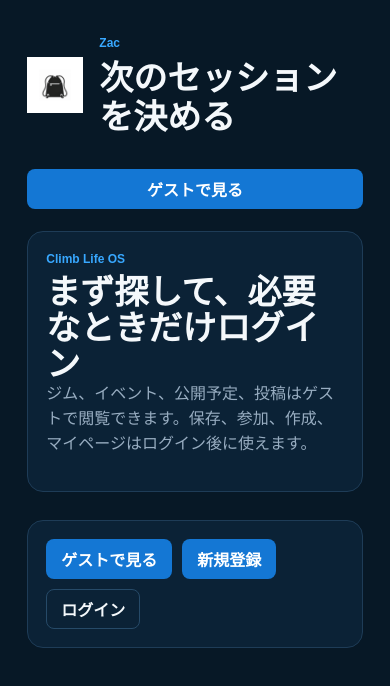
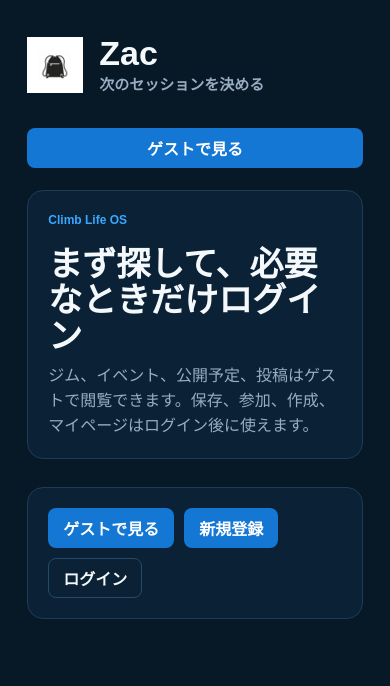
Before and after one commit to kabuto-kohei/zac, a Next.js app in the folder apps/web/: page / in a window 390 px wide. Shown: the top 686 px of the page. Built offline with nearby package versions, Linux system fonts and the light colour scheme; no server answers.

Commit message:
Web共通部品をダークUIに統一

```diff
--- a/apps/web/app/globals.css
+++ b/apps/web/app/globals.css
@@ -190,6 +190,7 @@ p {
   align-items: center;
   justify-content: space-between;
   margin-top: 44px;
+  gap: 20px;
 }
 
 .section-title span {
@@ -592,20 +593,32 @@ p {
 }
 
 .wide-card {
-  padding: 18px;
+  display: grid;
+  gap: 10px;
+  width: 100%;
+  padding: 24px;
+}
+
+.wide-card h3 {
+  margin-bottom: 0;
+}
+
+.wide-card p:last-child {
+  margin-bottom: 0;
 }
 
 .hero-card {
   display: grid;
-  grid-template-columns: 144px minmax(0, 1fr);
-  gap: 18px;
+  grid-template-columns: 168px minmax(0, 1fr);
+  gap: 28px;
   align-items: center;
-  padding: 16px;
+  width: 100%;
+  padding: 28px;
 }
 
 .hero-visual {
-  min-height: 132px;
-  border-radius: 8px;
+  min-height: 168px;
+  border-radius: 20px;
 }
 
 .card-visual,
@@ -668,10 +681,10 @@ p {
 
 .profile-panel {
   display: grid;
-  grid-template-columns: 88px minmax(0, 1fr);
-  gap: 16px;
+  grid-template-columns: 132px minmax(0, 1fr);
+  gap: 26px;
   align-items: center;
-  padding: 16px;
+  padding: 28px;
 }
 
 .profile-stats {
@@ -701,8 +714,8 @@ p {
 
 .profile-dashboard {
   display: grid;
-  gap: 12px;
-  padding: 16px;
+  gap: 20px;
+  padding: 24px;
 }
 
 .activity-tab {
@@ -720,15 +733,15 @@ p {
 
 .mini-list {
   display: grid;
-  gap: 8px;
+  gap: 12px;
 }
 
 .mini-list-item {
   display: grid;
-  gap: 3px;
+  gap: 6px;
   border: 1px solid var(--line);
-  border-radius: 12px;
-  padding: 10px 12px;
+  border-radius: 16px;
+  padding: 16px;
   background: var(--surface-soft);
 }
 
@@ -748,7 +761,7 @@ p {
 }
 
 .empty-state {
-  padding: 18px;
+  padding: 24px;
 }
 
 .guest-banner,
@@ -833,19 +846,21 @@ p {
 
 .form-panel {
   display: grid;
-  gap: 18px;
-  padding: 20px;
+  gap: 22px;
+  width: min(100%, 760px);
+  margin: 42px auto 0;
+  padding: 28px;
 }
 
 .form-heading {
   display: flex;
   align-items: center;
-  gap: 12px;
+  gap: 16px;
 }
 
 .form-grid {
   display: grid;
-  gap: 14px;
+  gap: 16px;
 }
 
 .form-grid label {
@@ -1044,6 +1059,27 @@ p {
     grid-template-columns: 72px minmax(0, 1fr);
   }
 
+  .wide-card,
+  .form-panel,
+  .profile-dashboard,
+  .empty-state {
+    padding: 20px;
+  }
+
+  .form-panel {
+    margin-top: 28px;
+  }
+
+  .hero-card,
+  .profile-panel {
+    grid-template-columns: 1fr;
+    padding: 20px;
+  }
+
+  .hero-visual {
+    min-height: 132px;
+  }
+
   .card-message {
     grid-column: 1 / -1;
   }
--- a/apps/web/src/features/home/auth-flow.tsx
+++ b/apps/web/src/features/home/auth-flow.tsx
@@ -22,8 +22,8 @@ export function LaunchGate() {
         <div className="topbar-brand">
           <ZacIcon icon="logo" size={56} />
           <div>
-            <p className="eyebrow">Zac</p>
-            <h1>次のセッションを決める</h1>
+            <h1>Zac</h1>
+            <p className="topbar-subtitle">次のセッションを決める</p>
           </div>
         </div>
         <Link className="primary-action" href="/home">
```
